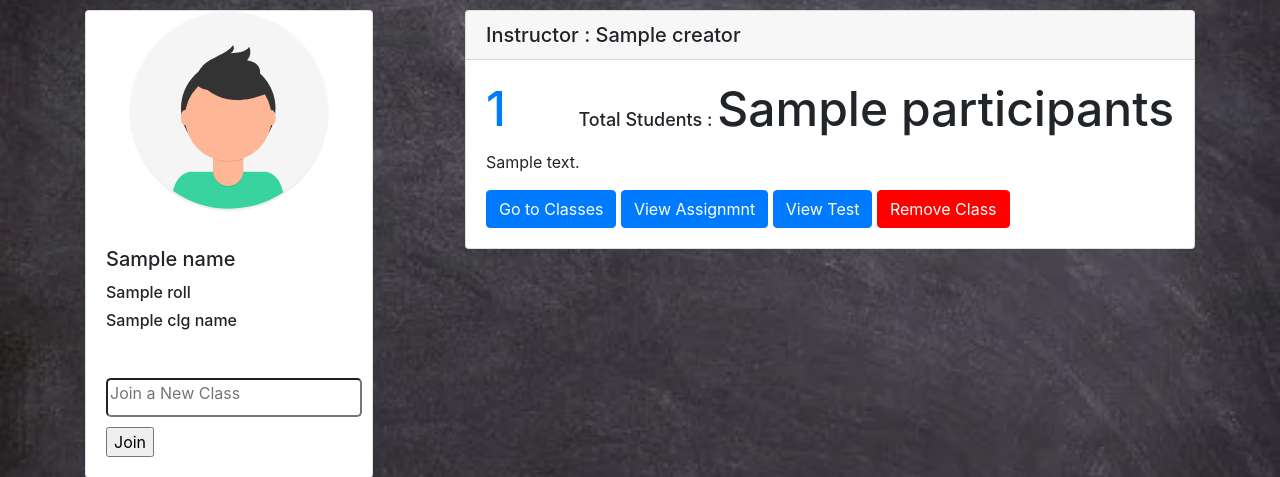
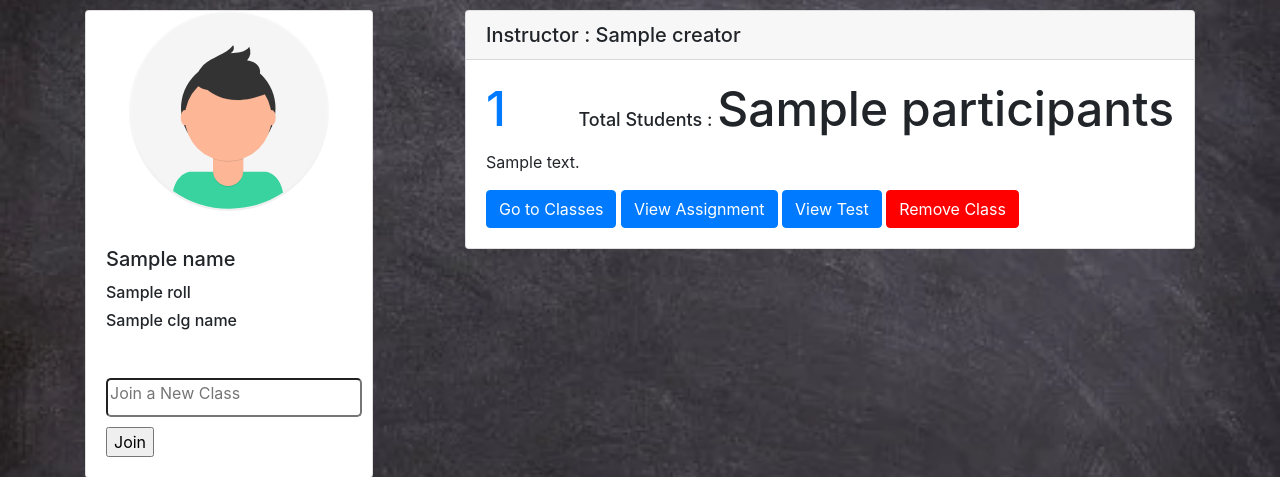
Before and after one commit to pan-kush/myDigiclass, a Flask app: template Template/class.html in a window 1280 px wide. Shown: the part 64-541 px from the top of the page. Run offline with Flask 2, Linux system fonts and the light colour scheme; the template is opened without the code that fills it: most values are stand-ins (such as "Sample title", 1, 10 or a date in 2020); data that the repository does not hold is empty; some libraries are stand-ins or nearby versions.

Commit message:
alpha commit

```diff
--- a/Template/class.html
+++ b/Template/class.html
@@ -1,7 +1,7 @@
 <!DOCTYPE html>
 <html>
 <head>
-	<title>MY Classroom - Student</title>
+	<title>MY Classroom</title>
 	<style type="text/css">
 		.classes{
 			border: 1px solid black;
@@ -264,7 +264,7 @@
 		  </h5>
 		  <p class="card-text">{{ class.desc }}</p>
 		  <a href="{{ url_for('chats',cls_id = class.cls_id) }}" class="btn btn-primary">Go to Classes</a>
-		  <a href="/viewAss?cls_id={{ class.cls_id }}" class="btn btn-primary">View Assignmnt</a>
+		  <a href="/viewAss?cls_id={{ class.cls_id }}" class="btn btn-primary">View Assignment</a>
   		  <a href="/view_test?cls_id={{ class.cls_id }}" class="btn btn-primary">View Test</a>
   		  {% if occ!="teacher" %}
 		  <button class="btn btn-primary" style="background-color: red;border-color: red" onclick='removeClass("{{ class.cls_id }}")' >Remove Class</button>
```
Also changed, not shown: database.db, 3 other files.
